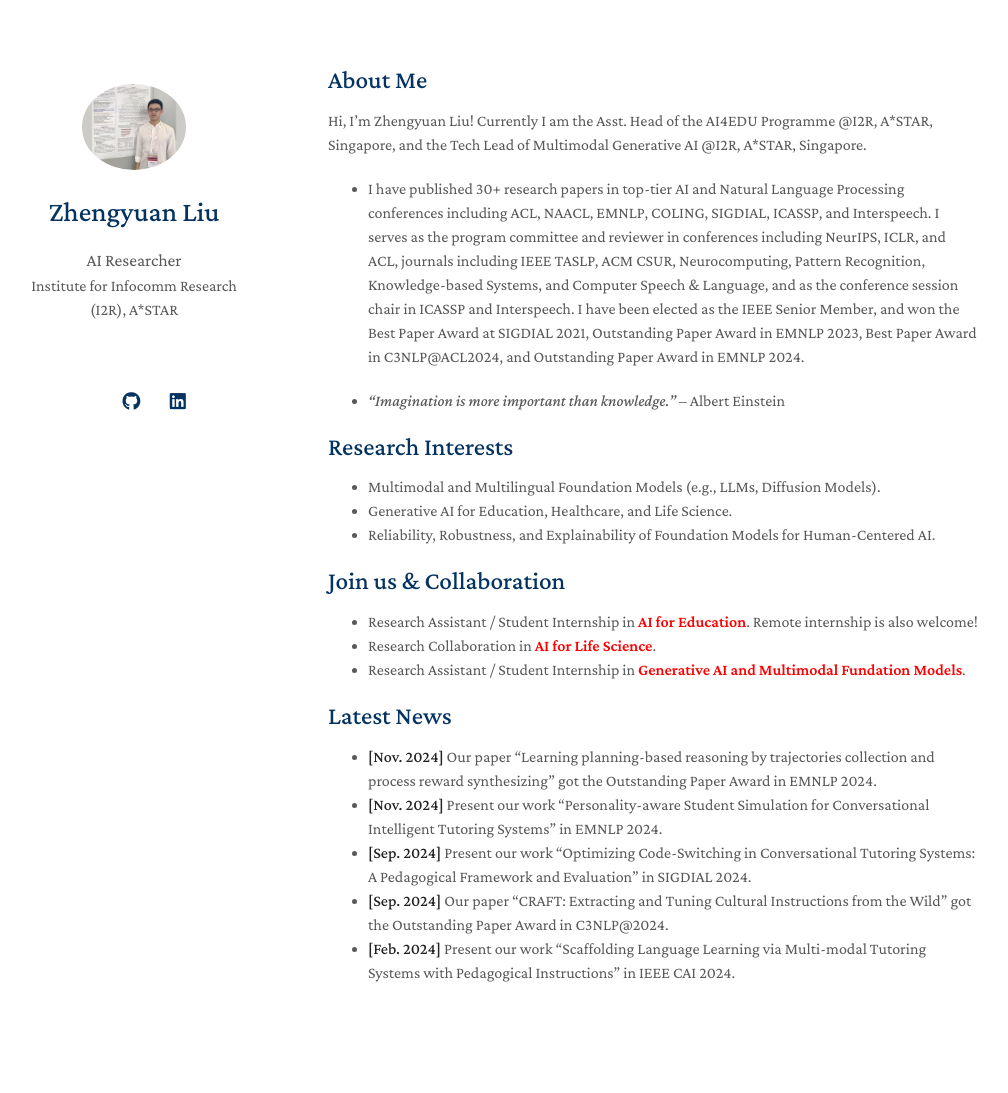
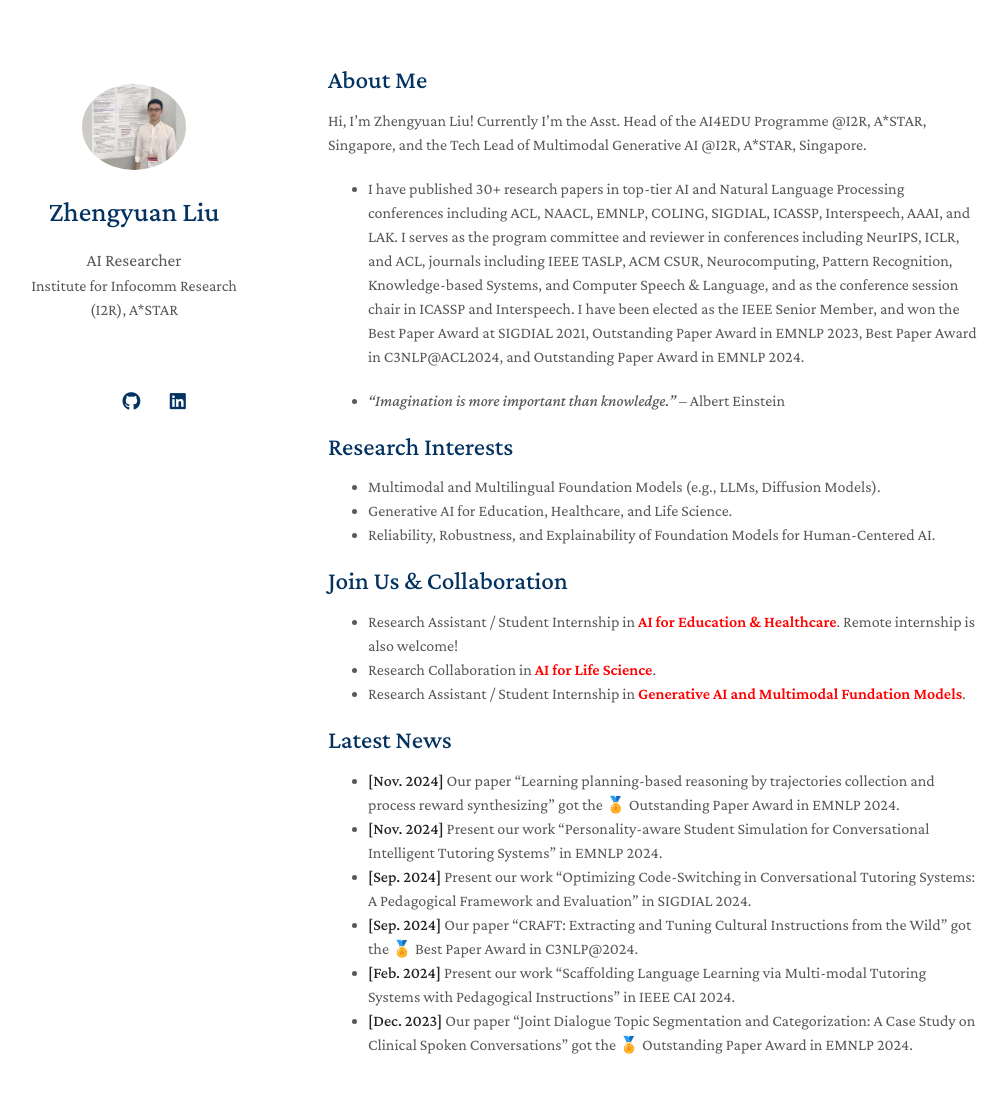
Before and after one commit to seq-to-mind/seq-to-mind.github.io, a Jekyll site: the page built from index.md, in a window 1280 px wide and 1151 px high. Shown: the top 1093 px of the window, without its empty margins (142-1150 px from the left). Built offline with Jekyll 4.4.1, drawn with Linux system fonts in a browser that asks for light colours; a style sheet for code colours, icons or effects is not loaded; our own code applies the rules of GitHub Pages for plain Markdown files.

Commit message:
Update index.md

```diff
--- a/index.md
+++ b/index.md
@@ -4,9 +4,9 @@ layout: homepage
 
 ## About Me
 
-Hi, I'm Zhengyuan Liu! Currently I am the Asst. Head of the AI4EDU Programme @I2R, A\*STAR, Singapore, and the Tech Lead of Multimodal Generative AI @I2R, A\*STAR, Singapore.
+Hi, I'm Zhengyuan Liu! Currently I'm the Asst. Head of the AI4EDU Programme @I2R, A\*STAR, Singapore, and the Tech Lead of Multimodal Generative AI @I2R, A\*STAR, Singapore.
 
-- I have published 30+ research papers in top-tier AI and Natural Language Processing conferences including ACL, NAACL, EMNLP, COLING, SIGDIAL, ICASSP, and Interspeech. I serves as the program committee and reviewer in conferences including NeurIPS, ICLR, and ACL, journals including IEEE TASLP, ACM CSUR, Neurocomputing, Pattern Recognition, Knowledge-based Systems, and Computer Speech & Language, and as the conference session chair in ICASSP and Interspeech. I have been elected as the IEEE Senior Member, and won the Best Paper Award at SIGDIAL 2021, Outstanding Paper Award in EMNLP 2023, Best Paper Award in C3NLP@ACL2024, and Outstanding Paper Award in EMNLP 2024.
+- I have published 30+ research papers in top-tier AI and Natural Language Processing conferences including ACL, NAACL, EMNLP, COLING, SIGDIAL, ICASSP, Interspeech, AAAI, and LAK. I serves as the program committee and reviewer in conferences including NeurIPS, ICLR, and ACL, journals including IEEE TASLP, ACM CSUR, Neurocomputing, Pattern Recognition, Knowledge-based Systems, and Computer Speech & Language, and as the conference session chair in ICASSP and Interspeech. I have been elected as the IEEE Senior Member, and won the Best Paper Award at SIGDIAL 2021, Outstanding Paper Award in EMNLP 2023, Best Paper Award in C3NLP@ACL2024, and Outstanding Paper Award in EMNLP 2024.
 
 - *"Imagination is more important than knowledge."* -- Albert Einstein
 
@@ -16,19 +16,20 @@ Hi, I'm Zhengyuan Liu! Currently I am the Asst. Head of the AI4EDU Programme @I2
 - Generative AI for Education, Healthcare, and Life Science.
 - Reliability, Robustness, and Explainability of Foundation Models for Human-Centered AI.
 
-## Join us & Collaboration
+## Join Us & Collaboration
 
-- Research Assistant / Student Internship in <b><font color=red>AI for Education</font></b>. Remote internship is also welcome!
+- Research Assistant / Student Internship in <b><font color=red>AI for Education & Healthcare</font></b>. Remote internship is also welcome!
 - Research Collaboration in <b><font color=red>AI for Life Science</font></b>.
 - Research Assistant / Student Internship in <b><font color=red>Generative AI and Multimodal Fundation Models</font></b>.
 
 ## Latest News
 
-- **[Nov. 2024]** Our paper "Learning planning-based reasoning by trajectories collection and process reward synthesizing" got the Outstanding Paper Award in EMNLP 2024.
+- **[Nov. 2024]** Our paper "Learning planning-based reasoning by trajectories collection and process reward synthesizing" got the 🏅 Outstanding Paper Award in EMNLP 2024.
 - **[Nov. 2024]** Present our work "Personality-aware Student Simulation for Conversational Intelligent Tutoring Systems" in EMNLP 2024.
 - **[Sep. 2024]** Present our work "Optimizing Code-Switching in Conversational Tutoring Systems: A Pedagogical Framework and Evaluation" in SIGDIAL 2024.
-- **[Sep. 2024]** Our paper "CRAFT: Extracting and Tuning Cultural Instructions from the Wild" got the Outstanding Paper Award in C3NLP@2024.
+- **[Sep. 2024]** Our paper "CRAFT: Extracting and Tuning Cultural Instructions from the Wild" got the 🏅 Best Paper Award in C3NLP@2024.
 - **[Feb. 2024]** Present our work "Scaffolding Language Learning via Multi-modal Tutoring Systems with Pedagogical Instructions" in IEEE CAI 2024.
+- **[Dec. 2023]** Our paper "Joint Dialogue Topic Segmentation and Categorization: A Case Study on Clinical Spoken Conversations" got the 🏅 Outstanding Paper Award in EMNLP 2024.
 
 <!-- {% include_relative _includes/publications.md %} -->
 
```
